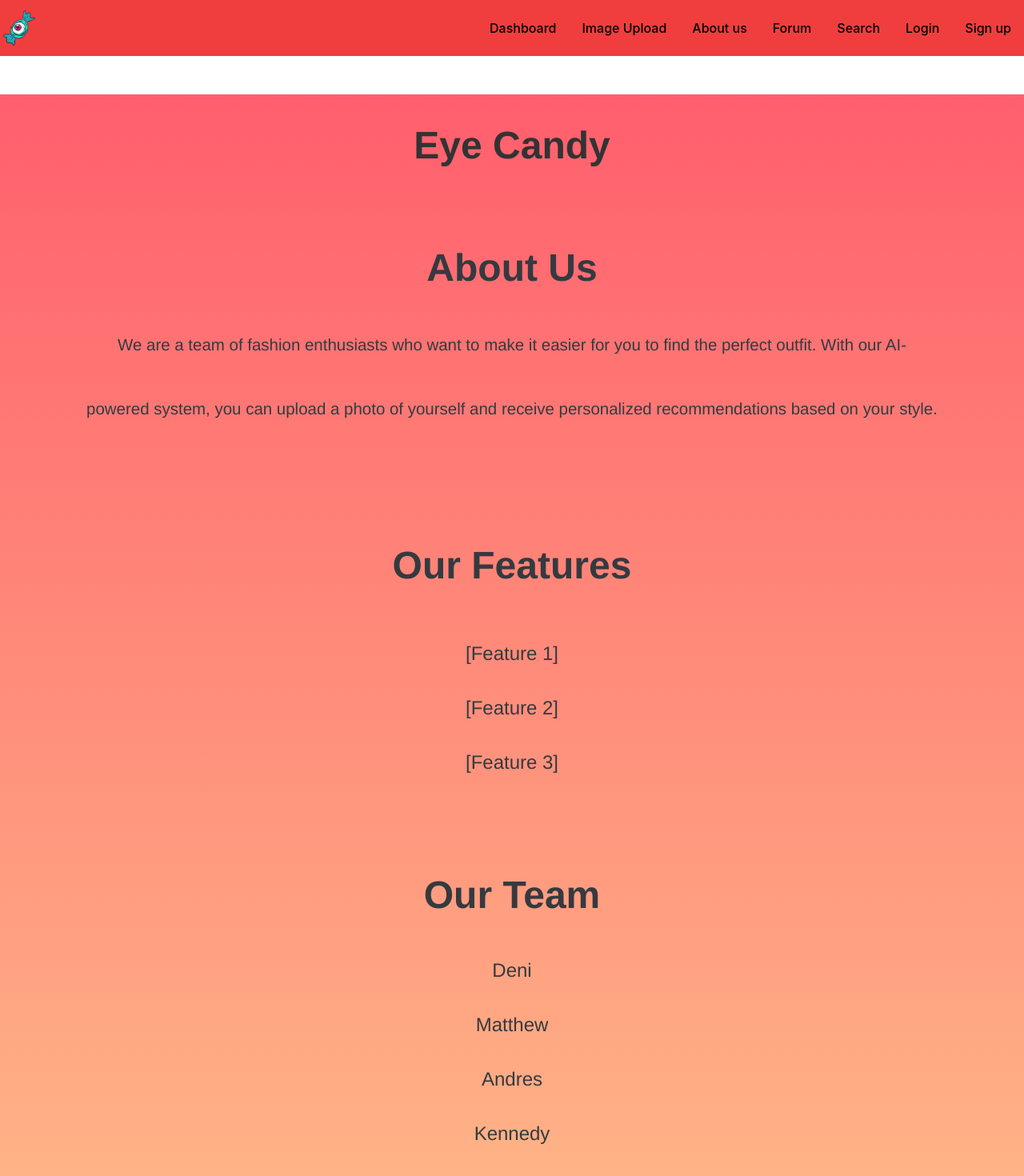
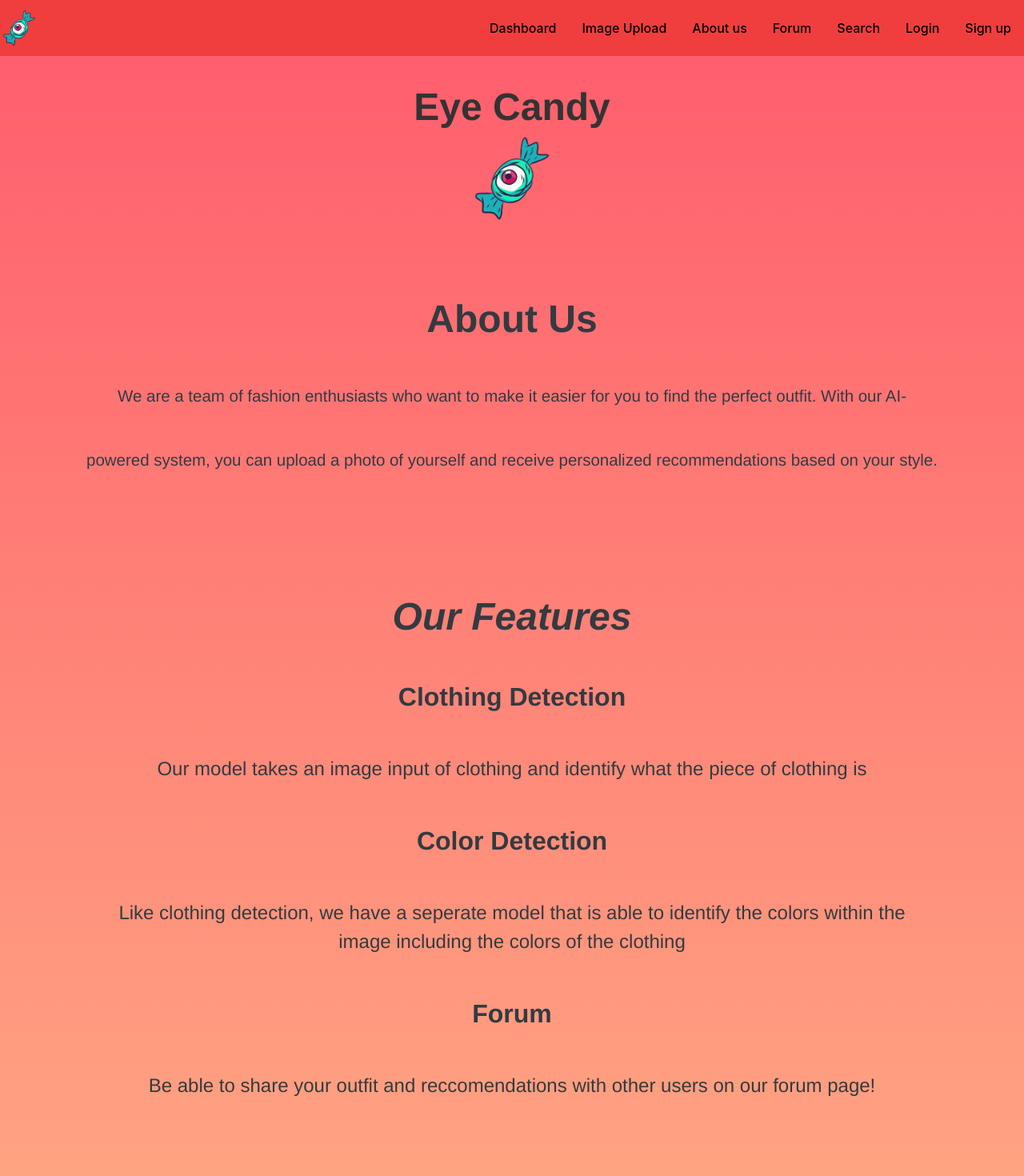
Before and after one commit to 490-Team-MAAKDE/490-Project, a React (Create React App) app in the folder Eye Candy Project/Code Design/Front-End/eye-candy/: page /about-us in a window 1280 px wide. Shown: the top 1470 px of the page at 80% size. Built offline with nearby package versions, Linux system fonts and the light colour scheme.

Commit message:
Edited css for about us page and added content to about us js page

```diff
--- a/Eye Candy Project/Code Design/Front-End/eye-candy/src/Pages/AboutUs.js
+++ b/Eye Candy Project/Code Design/Front-End/eye-candy/src/Pages/AboutUs.js
@@ -8,6 +8,11 @@ function AboutUs() {
       <div className={styles.aboutbody}>
         <header className={styles.header__title__about}>
           <h1 className={styles.headings}>Eye Candy</h1>
+          <img
+              src={require("../Assets/logo.png")}
+              className={styles.headingsimg}
+              alt="Logo for eyecandy"
+            ></img>
         </header>
         <section className={styles.mission}>
           <h2 className={styles.headings}>About Us</h2>
@@ -19,22 +24,25 @@ function AboutUs() {
           </p>
         </section>
         <section className={styles.features}>
-          <h2 className={styles.headings}>Our Features</h2>
+          <h2 className={styles.headings}> <i>Our Features</i> </h2>
           <ul>
-            <li className={styles.aboutli} >[Feature 1]</li>
-            <li className={styles.aboutli}>[Feature 2]</li>
-            <li className={styles.aboutli}>[Feature 3]</li>
+            <h3 className={styles.subheadings}>Clothing Detection</h3>
+            <li className={styles.aboutli} > Our model takes an image input of clothing and identify what the piece of clothing is</li>
+            <h3 className={styles.subheadings}>Color Detection</h3>
+            <li className={styles.aboutli}>Like clothing detection, we have a seperate model that is able to identify the colors within the image including the colors of the clothing</li>
+            <h3 className={styles.subheadings}>Forum</h3>
+            <li className={styles.aboutli}>Be able to share your outfit and reccomendations with other users on our forum page!</li>
           </ul>
         </section>
         <section className={styles.team}>
           <h2 className={styles.headings}>Our Team</h2>
           <ul>
-            <li className={styles.aboutli}>Deni</li>
-            <li className={styles.aboutli}>Matthew</li>
-            <li className={styles.aboutli}>Andres</li>
-            <li className={styles.aboutli}>Kennedy</li>
-            <li className={styles.aboutli}>Aaron</li>
-            <li className={styles.aboutli}>Erik</li>
+            <li className={styles.teamli}>Deni</li>
+            <li className={styles.teamli}>Matthew</li>
+            <li className={styles.teamli}>Andres</li>
+            <li className={styles.teamli}>Kennedy</li>
+            <li className={styles.teamli}>Aaron</li>
+            <li className={styles.teamli}>Erik</li>
           </ul>
         </section>
         <section className={styles.contact}>
--- a/Eye Candy Project/Code Design/Front-End/eye-candy/src/Pages/AboutUs.module.css
+++ b/Eye Candy Project/Code Design/Front-End/eye-candy/src/Pages/AboutUs.module.css
@@ -12,13 +12,22 @@
   margin-bottom: 1rem;
   font-size: 3rem;
 }
-
+.subheadings{
+  font-size: 2rem;
+  font-weight: 600;
+}
 
 .aboutp{
   margin-bottom: 1.5rem;
 }
 .aboutli{
   font-size: 1.5rem;
+  padding-top: 2rem;
+  padding-bottom: 2rem;
+}
+.teamli{
+  font-size: 1.5rem;
+
 }
 /* section{
   margin-top: 3rem;
@@ -36,7 +45,6 @@
   /* background-color: #f8f8f8; */
   padding: 2rem;
   text-align: center;
-  margin-top: 3rem;
 }
 
 .header__title__about h1 {
@@ -44,7 +52,10 @@
   font-size: 3rem;
   color: #333;
 }
-
+.headingsimg{
+  margin: auto auto;
+  height: 7rem;
+}
 .mission {
   /* background-color: #f8f8f8; */
   padding: 3rem;
```
